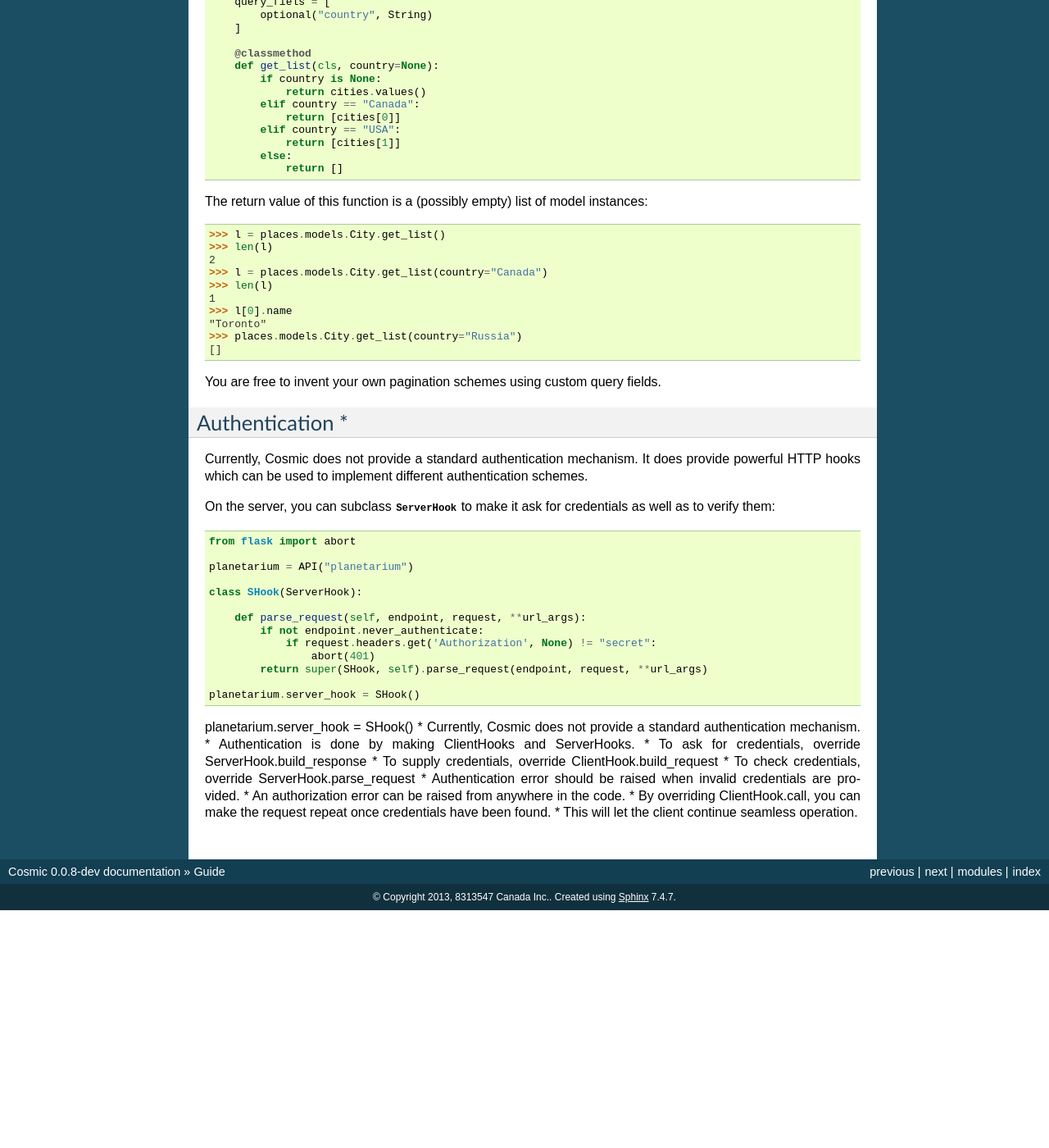
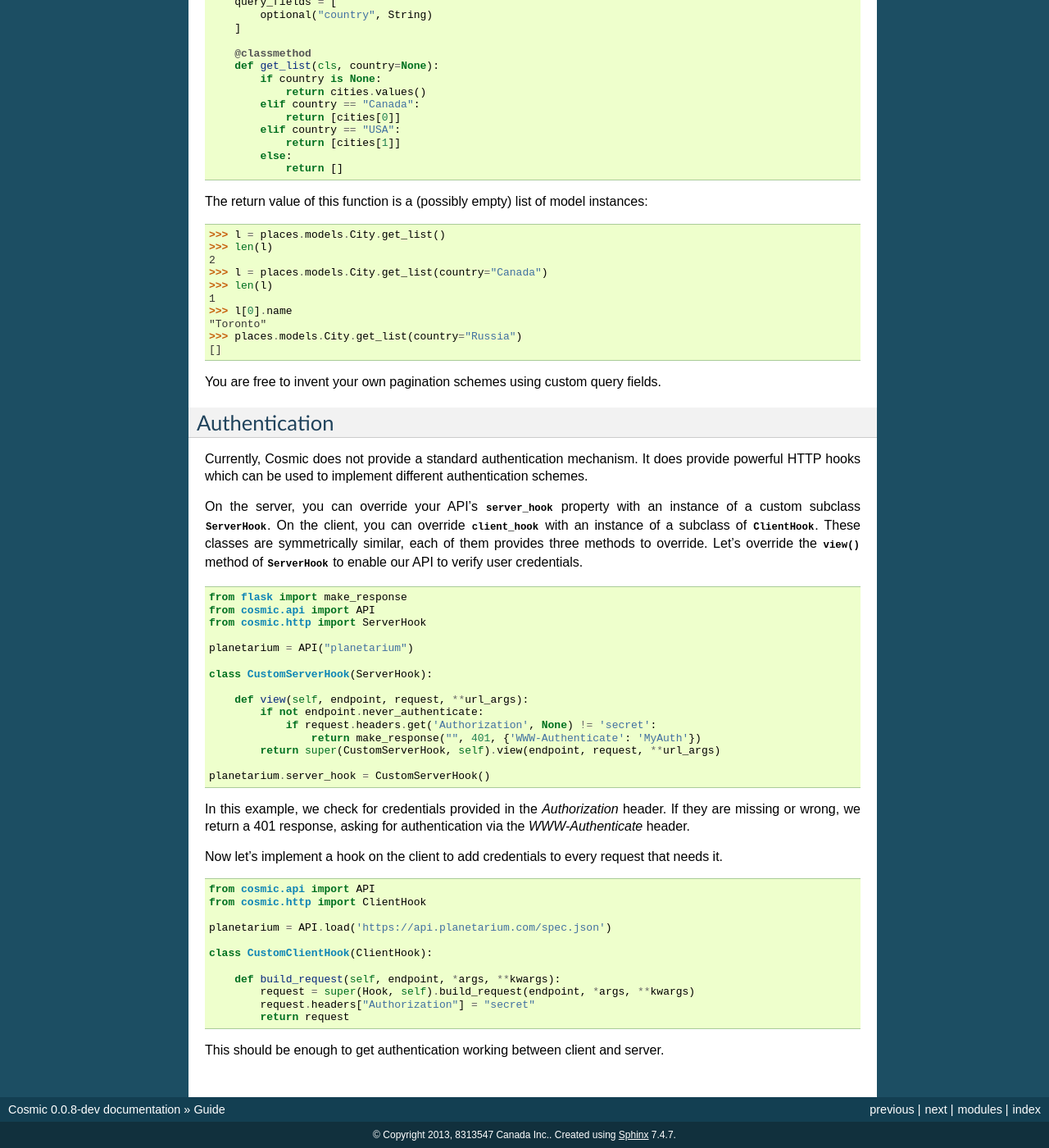
Before and after one commit to cosmic-api/cosmic.py, a Sphinx documentation site: the page built from docs/source/guide.rst, in a window 1280 px wide and 1400 px high, scrolled down 7125 px. Shown: the whole window at 82% size. Built offline with Sphinx 7.4.7, drawn with Linux system fonts in a browser that asks for light colours; before the commit the page ends 8235 px from its top, so only the background shows below that; some of the changed text lies outside the part shown.

Commit message:
Expand authentication

```diff
--- a/docs/source/guide.rst
+++ b/docs/source/guide.rst
@@ -476,7 +476,7 @@ serialize them into a URL query string with the help of
         properties = [
             optional("name", String)
         ]
-        query_fiels = [
+        query_fields = [
             optional("country", String)
         ]
 
@@ -507,37 +507,59 @@ instances::
 
 You are free to invent your own pagination schemes using custom query fields.
 
-Authentication *
-----------------
+Authentication
+--------------
 
 Currently, Cosmic does not provide a standard authentication mechanism. It
 does provide powerful HTTP hooks which can be used to implement different
 authentication schemes.
 
-On the server, you can subclass :class:`~cosmic.http.ServerHook` to make it
-ask for credentials as well as to verify them::
+On the server, you can override your API's :data:`~cosmic.API.server_hook`
+property with an instance of a custom subclass
+:class:`~cosmic.http.ServerHook`. On the client, you can override
+:data:`~cosmic.API.client_hook` with an instance of a subclass of
+:class:`~cosmic.http.ClientHook`. These classes are symmetrically similar,
+each of them provides three methods to override. Let's override the
+:meth:`~cosmic.http.ServerHook.view` method of
+:class:`~cosmic.http.ServerHook` to enable our API to verify user credentials.
 
-    from flask import abort
+.. code::
+
+    from flask import make_response
+    from cosmic.api import API
+    from cosmic.http import ServerHook
 
     planetarium = API("planetarium")
 
-    class SHook(ServerHook):
+    class CustomServerHook(ServerHook):
 
-        def parse_request(self, endpoint, request, **url_args):
+        def view(self, endpoint, request, **url_args):
             if not endpoint.never_authenticate:
-                if request.headers.get('Authorization', None) != "secret":
-                    abort(401)
-            return super(SHook, self).parse_request(endpoint, request, **url_args)
+                if request.headers.get('Authorization', None) != 'secret':
+                    return make_response("", 401, {'WWW-Authenticate': 'MyAuth'})
+            return super(CustomServerHook, self).view(endpoint, request, **url_args)
 
-    planetarium.server_hook = SHook()
+    planetarium.server_hook = CustomServerHook()
 
-planetarium.server_hook = SHook()
-* Currently, Cosmic does not provide a standard authentication mechanism.
-* Authentication is done by making ClientHooks and ServerHooks.
-* To ask for credentials, override ServerHook.build_response
-* To supply credentials, override ClientHook.build_request
-* To check credentials, override ServerHook.parse_request
-* Authentication error should be raised when invalid credentials are provided.
-* An authorization error can be raised from anywhere in the code.
-* By overriding ClientHook.call, you can make the request repeat once credentials have been found.
-* This will let the client continue seamless operation.
+In this example, we check for credentials provided in the *Authorization*
+header. If they are missing or wrong, we return a 401 response, asking for
+authentication via the *WWW-Authenticate* header.
+
+Now let's implement a hook on the client to add credentials to every request
+that needs it.
+
+.. code::
+
+    from cosmic.api import API
+    from cosmic.http import ClientHook
+
+    planetarium = API.load('https://api.planetarium.com/spec.json')
+
+    class CustomClientHook(ClientHook):
+
+        def build_request(self, endpoint, *args, **kwargs):
+            request = super(Hook, self).build_request(endpoint, *args, **kwargs)
+            request.headers["Authorization"] = "secret"
+            return request
+
+This should be enough to get authentication working between client and server.
```
